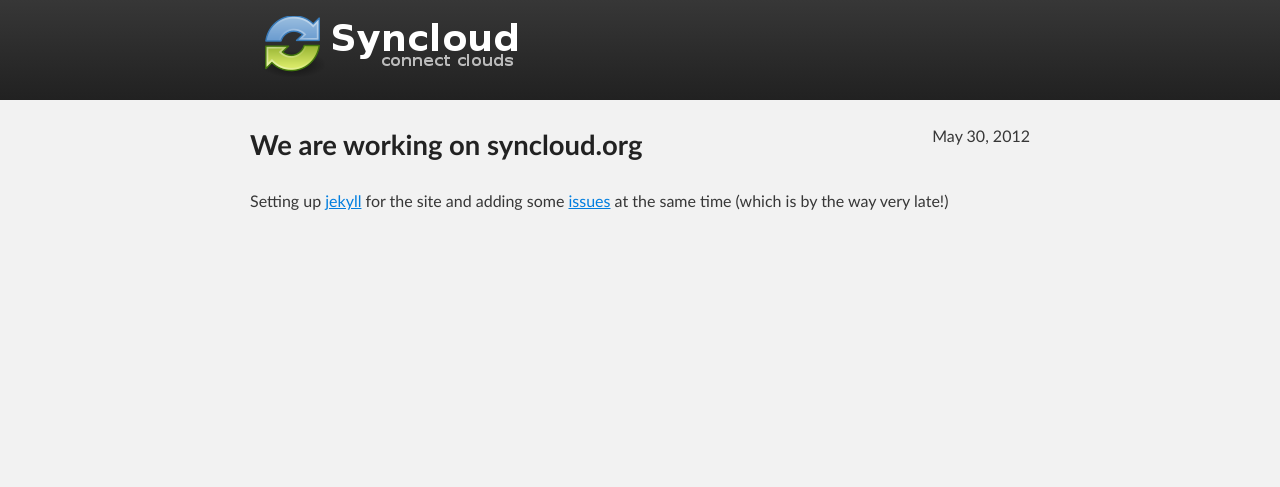
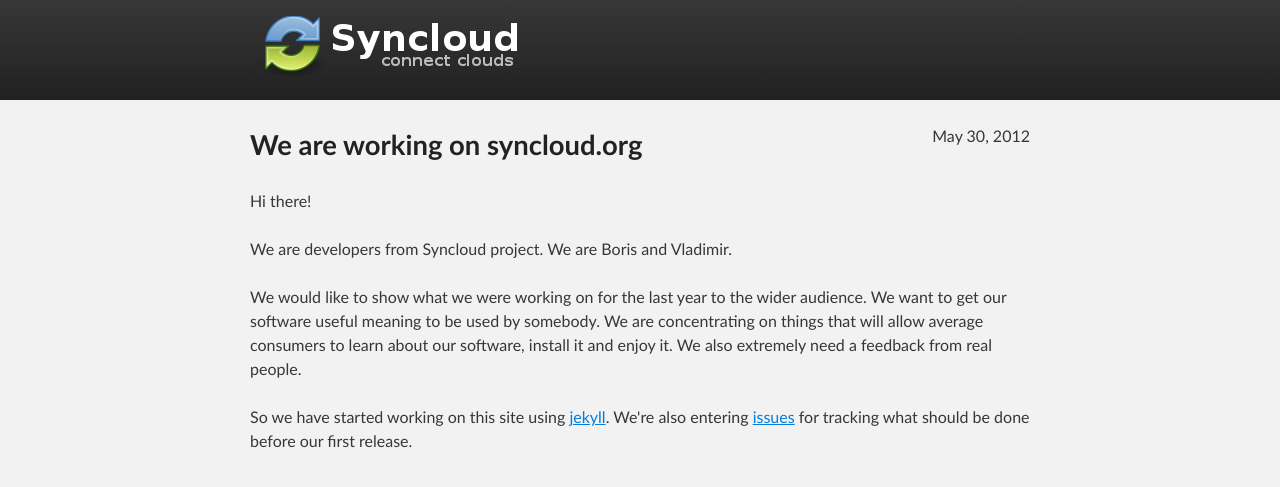
Before and after one commit to syncloud/syncloud.org, a Jekyll site: the page built from _posts/2012-05-30-site-planning.markdown, in a window 1280 px wide. Shown: the top 487 px of the page. Built offline with Jekyll 4.4.1, drawn with Linux system fonts in a browser that asks for light colours.

Commit message:
Added news; Renamed release to prerelease for now

```diff
--- a/_posts/2012-05-30-site-planning.markdown
+++ b/_posts/2012-05-30-site-planning.markdown
@@ -2,9 +2,15 @@
 layout: news
 date: 2012-05-30
 title: We are working on syncloud.org
-description: We are at a stage when we would like to show what we were working on for the last year to the wider audience.
+description: We would like to show what we were working on for the last year to the wider audience.
 ---
 
 <p>
-    Setting up <a href="http://jekyllrb.com/">jekyll</a> for the site and adding some <a href="https://github.com/syncloud/syncloud/issues">issues</a> at the same time (which is by the way very late!)
+    Hi there!
+    <br/><br/>
+    We are developers from Syncloud project. We are Boris and Vladimir.
+    <br/><br/>
+    We would like to show what we were working on for the last year to the wider audience. We want to get our software useful meaning to be used by somebody. We are concentrating on things that will allow average consumers to learn about our software, install it and enjoy it. We also extremely need a feedback from real people.
+    <br/><br/>
+    So we have started working on this site using <a href="http://jekyllrb.com/">jekyll</a>. We're also entering <a href="https://github.com/syncloud/syncloud/issues">issues</a> for tracking what should be done before our first release.
 </p>
--- a/_posts/2012-06-30-releasing.markdown
+++ b/_posts/2012-06-30-releasing.markdown
@@ -6,5 +6,5 @@ description: We are about to make our first release.
 ---
 
 <p>
-    Today is a year since we started syncloud project. And now we're working hard for making our first release. This is a big milestone for us and we hope for our users too. The release will include syncloud for Linux, Windows and Mac OS X, some binaries are already available <a href="http://syncloud.org/download">here</a>. Also we're polishing this site.
+    Today is a year since we started syncloud project. And now we're working hard for making our first release. This is a big milestone for us and we hope for our future users too. The release will include Syncloud for Linux, Windows and Mac OS X, some prerelease binaries are already available <a href="http://syncloud.org/download">here</a>. Also we're polishing this site.
 </p>
--- a/download.markdown
+++ b/download.markdown
@@ -78,7 +78,7 @@ title: Download
     <div class="grid_10 download">
         <h3>Download</h3>
         <br/>
-        <h5>Latest Release: 0.1</h5>
+        <h5>Prerelease: 0.0.1</h5>
 
         <div id="windows" class="platform">
             <img src="/images/windows.png"/>
```
Also changed, not shown: _posts/2012-07-21-first-user.markdown (added, +12 -0 lines).
